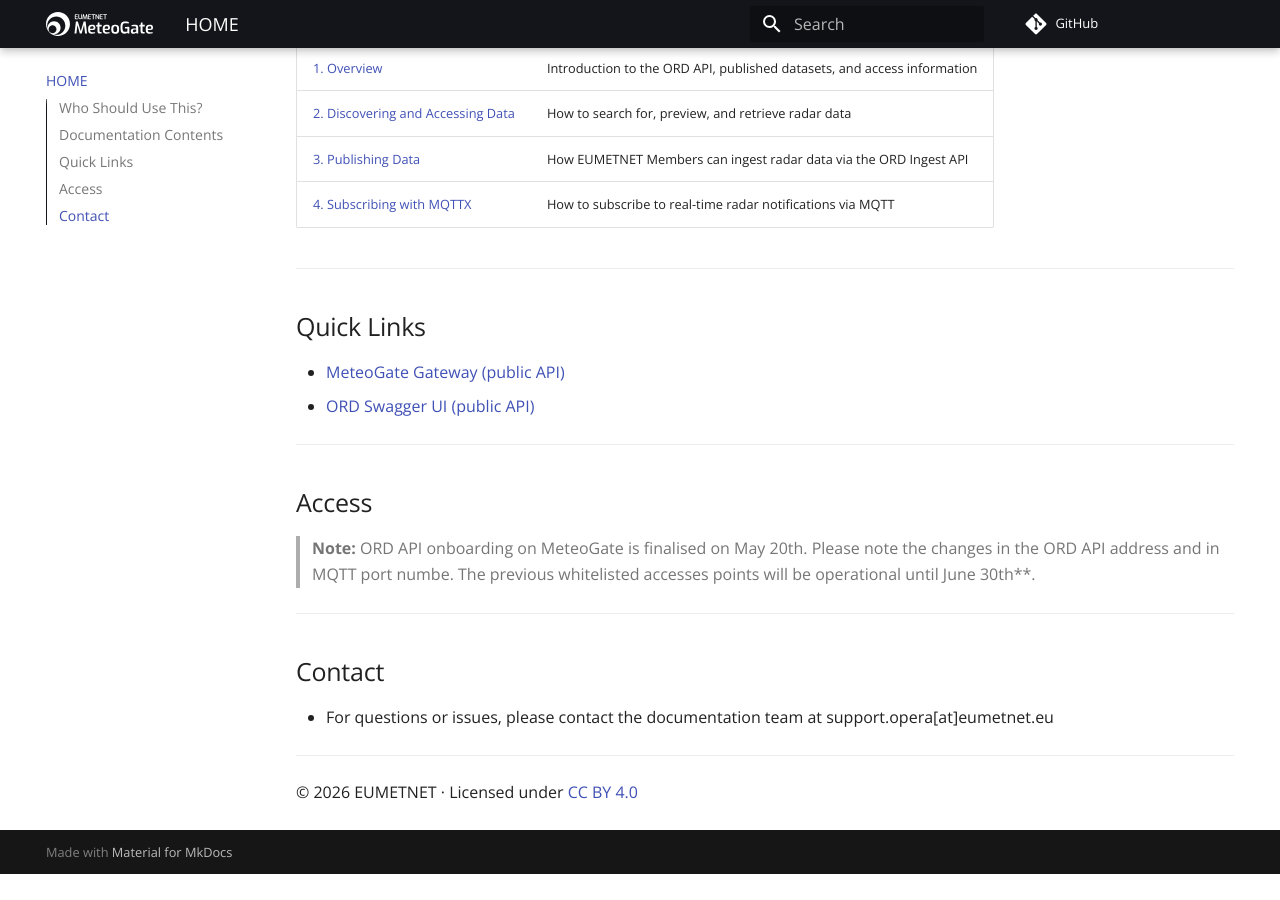
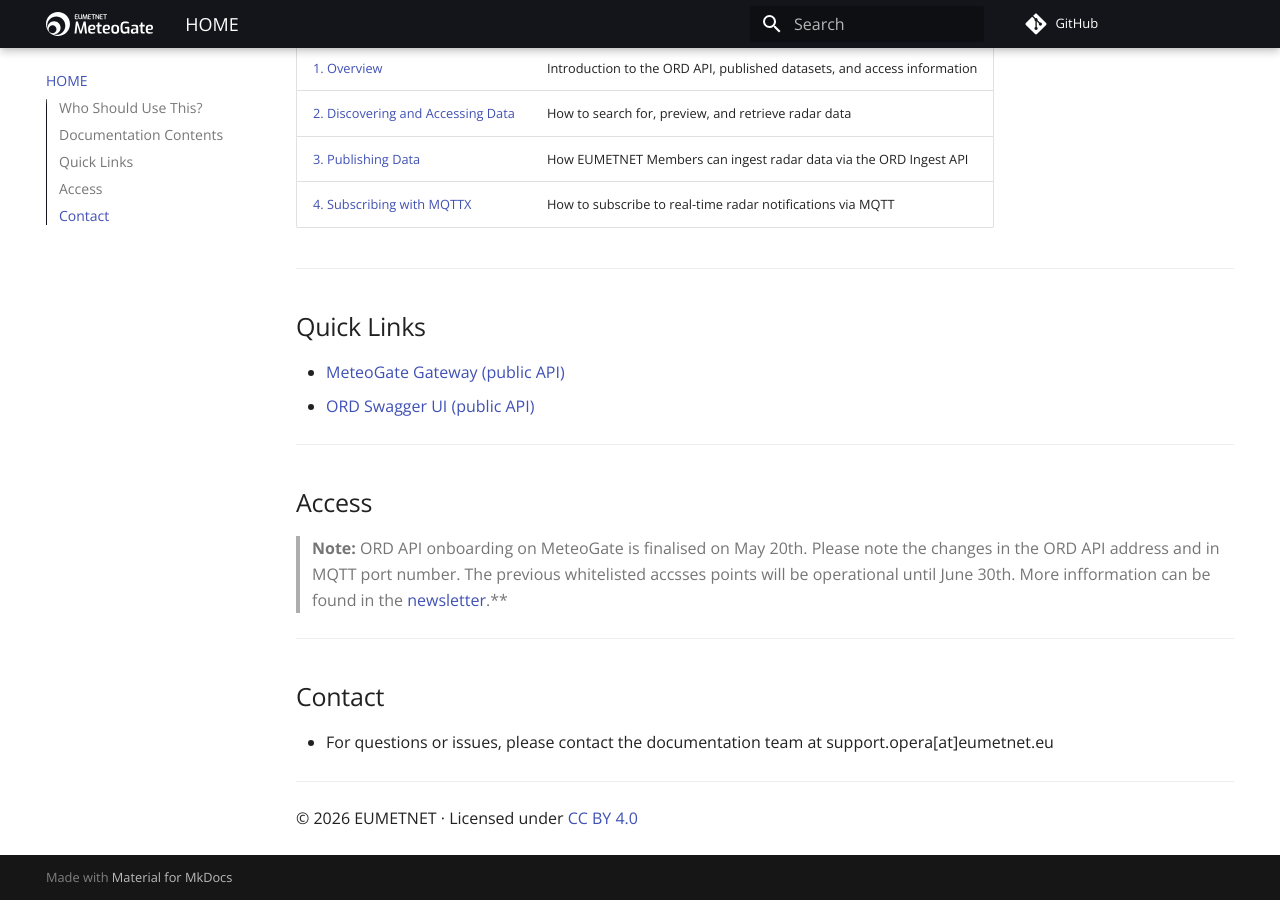
Before and after one commit to EUMETNET/openradardata-documentation, an MkDocs documentation site: the page built from docs/index.md, in a window 1280 px wide and 900 px high, scrolled down 707 px. Built offline with MkDocs 1.6.1 and Material for MkDocs 9.7.7, drawn with Linux system fonts in a browser that asks for light colours; comment, search, counter and statistics services are not loaded; before the commit the page ends 1581 px from its top, so only the background shows below that.

Commit message:
Update index.md

```diff
--- a/docs/index.md
+++ b/docs/index.md
@@ -35,7 +35,7 @@
 
 ## Access
 
-> **Note:** ORD API onboarding on MeteoGate is finalised on May 20th. Please note the changes in the ORD API address and in MQTT port numbe. The previous whitelisted accesses points will be operational until June 30th**.
+> **Note:** ORD API onboarding on MeteoGate is finalised on May 20th. Please note the changes in the ORD API address and in MQTT port number. The previous whitelisted accsses points will be operational until June 30th. More infformation can be found in the [newsletter](https://github.com/EUMETNET/openradardata-documentation/raw/main/docs/attachements/ORD_API_newsletter_20052026_vs2.pdf).**
 
 ---
 
```
